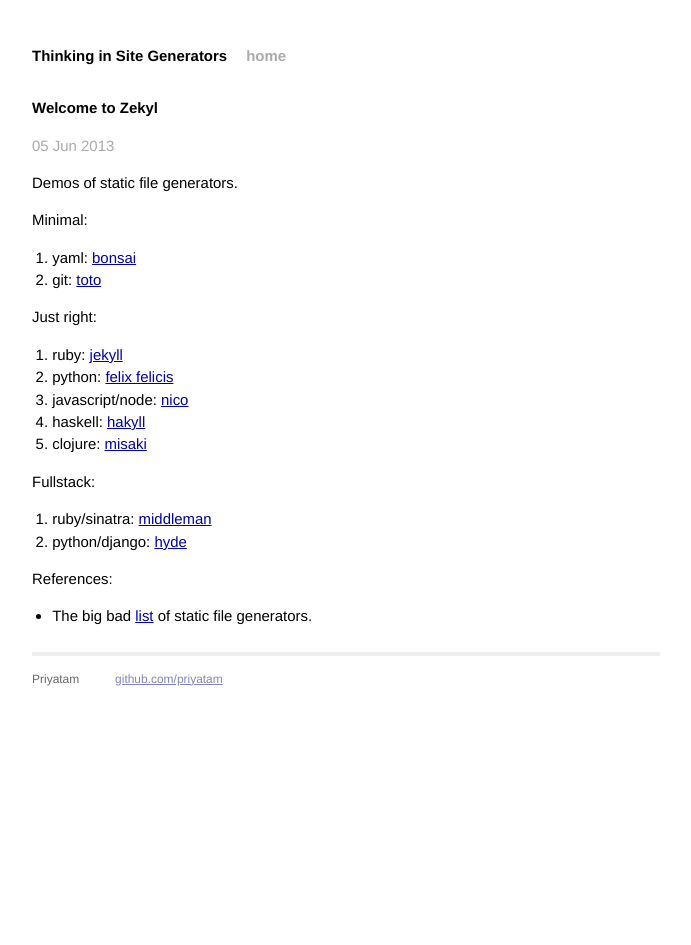
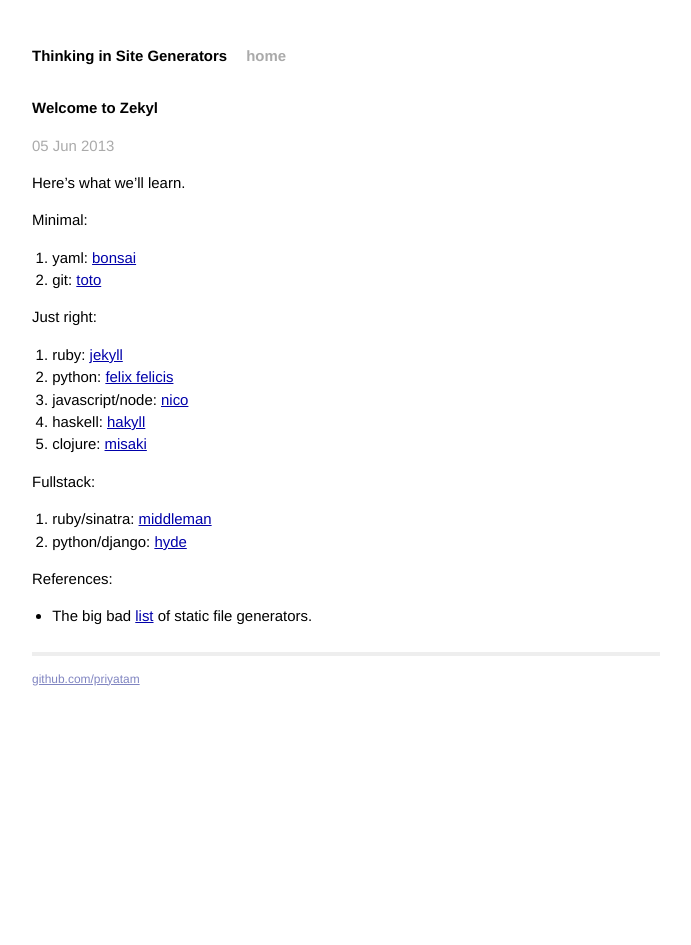
Before and after one commit to priyatam/zekyll, a Jekyll site: the page built from _posts/2013-06-05-welcome-to-zekyll.markdown, in a window 1280 px wide. Shown: the whole page, without its empty margins (294-985 px from the left). Built offline with Jekyll 4.4.1, drawn with Linux system fonts in a browser that asks for light colours.

Commit message:
fixed the contextpath issue with baseurl config param

```diff
--- a/_config.yml
+++ b/_config.yml
@@ -1,3 +1,4 @@
 name: Thinking in Site Generators
+baseurl: /zekyll
 permalink: '/:title'
 pygments: true
--- a/_layouts/default.html
+++ b/_layouts/default.html
@@ -7,10 +7,10 @@
         <meta name="viewport" content="width=device-width">
 
         <!-- syntax highlighting CSS -->
-        <link rel="stylesheet" href="/css/syntax.css">
+        <link rel="stylesheet" href="{{ site.baseurl }}/css/syntax.css">
 
         <!-- Custom CSS -->
-        <link rel="stylesheet" href="/css/main.css">
+        <link rel="stylesheet" href="{{ site.baseurl }}/css/main.css">
 
     </head>
     <body>
@@ -19,17 +19,12 @@
           <div class="site">
             <div class="header">
               <h1 class="title">{{ site.name }}</h1>
-              <a class="extra" href="/">home</a>
+              <a class="extra" href="{{ site.baseurl }}">home</a>
             </div>
 
                 {{ content }}
 
             <div class="footer">
-              <div class="contact">
-                <p>
-                  Priyatam<br />
-               </p>
-              </div>
               <div class="contact">
                 <p>
                   <a href="http://github.com/priyatam/">github.com/priyatam</a><br />
--- a/_posts/2013-06-05-welcome-to-zekyll.markdown
+++ b/_posts/2013-06-05-welcome-to-zekyll.markdown
@@ -2,10 +2,10 @@
 layout: post
 title:  "Welcome to Zekyl"
 date:   2013-06-05
-categories: general
+categories: news
 ---
 
-Demos of static file generators.
+Here's what we'll learn.
 
 Minimal:
 1. yaml: [bonsai](http://tinytree.info)
--- a/index.html
+++ b/index.html
@@ -7,7 +7,7 @@
   <h1>Blog Posts</h1>
   <ul class="posts">
     {% for post in site.posts %}
-      <li><span>{{ post.date | date_to_string }}</span> &raquo; <a href="{{ post.url }}">{{ post.title }}</a></li>
+      <li><span>{{ post.date | date_to_string }}</span> &raquo; <a href="{{ site.baseurl }} {{ post.url }}">{{ post.title }}</a></li>
     {% endfor %}
   </ul>
 </div>
```
